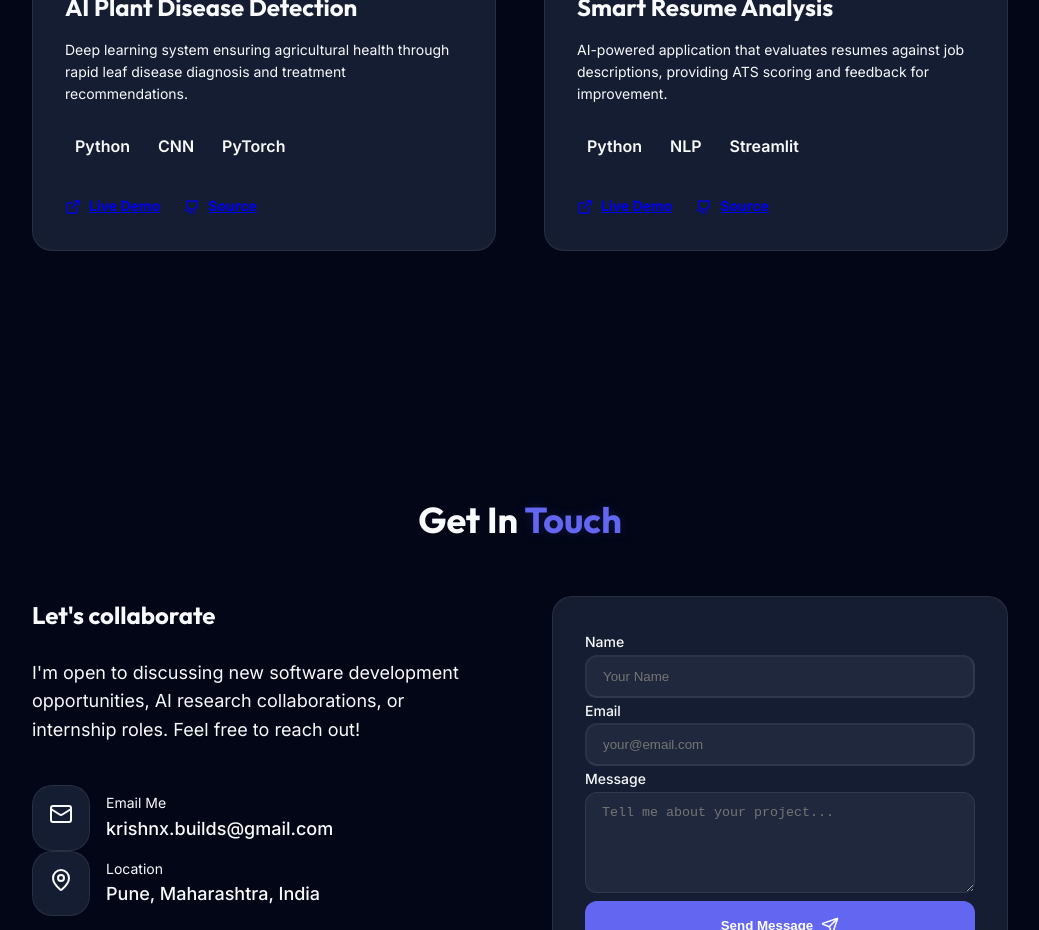
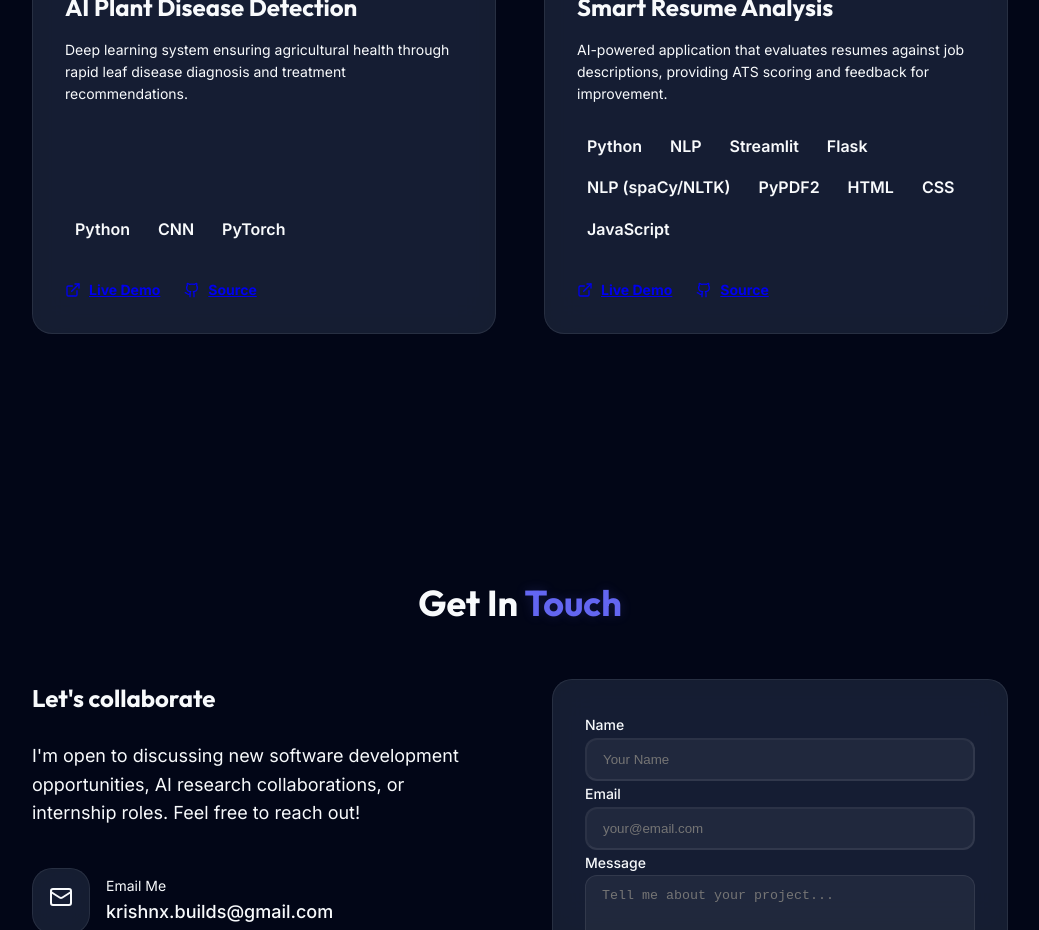
Before and after one commit to LORD1811/new_portfolio, a React (Vite) app: page / in a window 1280 px wide. Shown: the part 2620-3550 px from the top of the page, without its empty margins (120-1159 px from the left). Built offline with nearby package versions, Linux system fonts and the light colour scheme.

Commit message:
feat: add Smart Resume Analysis project

```diff
--- a/src/components/Projects.jsx
+++ b/src/components/Projects.jsx
@@ -16,7 +16,7 @@ const Projects = () => {
         {
             title: 'Smart Resume Analysis',
             desc: 'AI-powered application that evaluates resumes against job descriptions, providing ATS scoring and feedback for improvement.',
-            tags: ['Python', 'NLP', 'Streamlit'],
+            tags: ['Python', 'NLP', 'Streamlit', 'Flask', 'NLP (spaCy/NLTK)', 'PyPDF2', 'HTML', 'CSS', 'JavaScript'],
             links: { demo: '#', github: '#' },
             image: 'https://images.unsplash.com/photo-1586281380349-632531db7ed4?q=80&w=800&auto=format&fit=crop',
             status: 'Completed',
```
